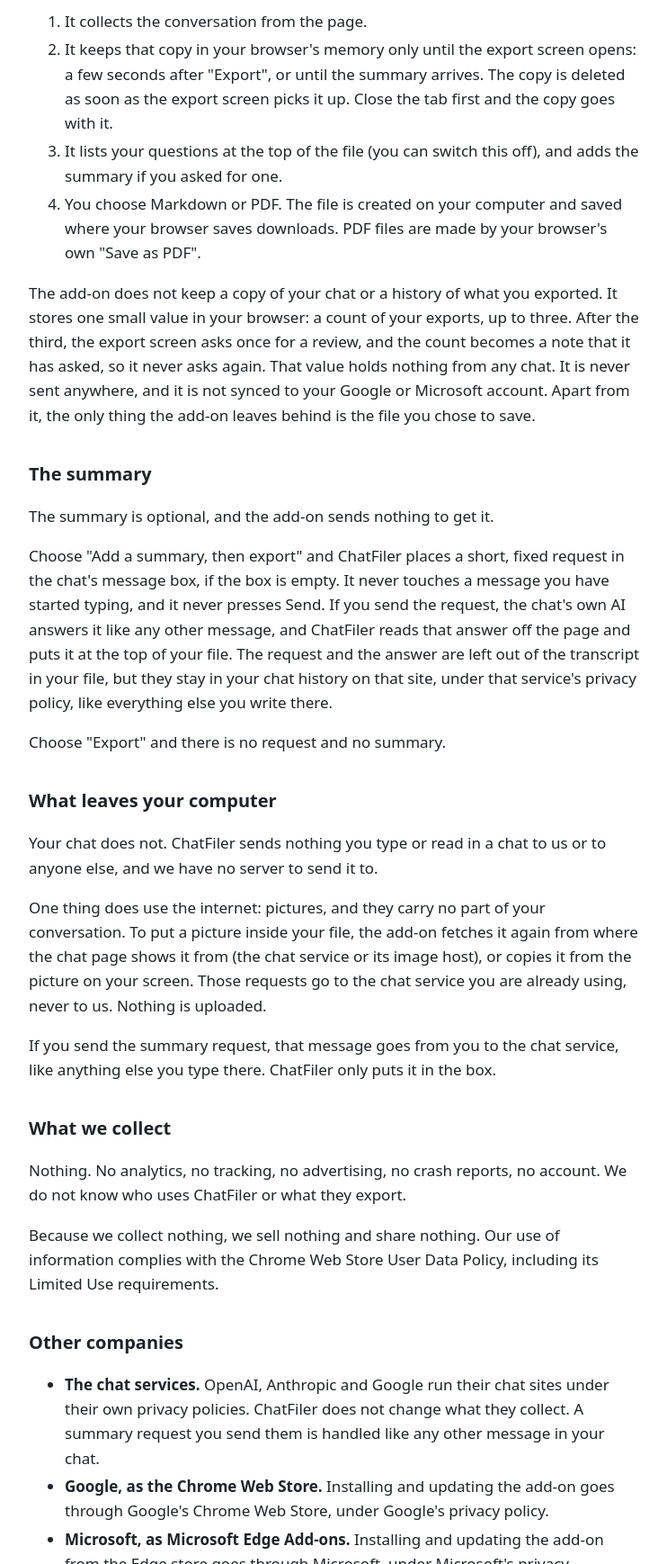
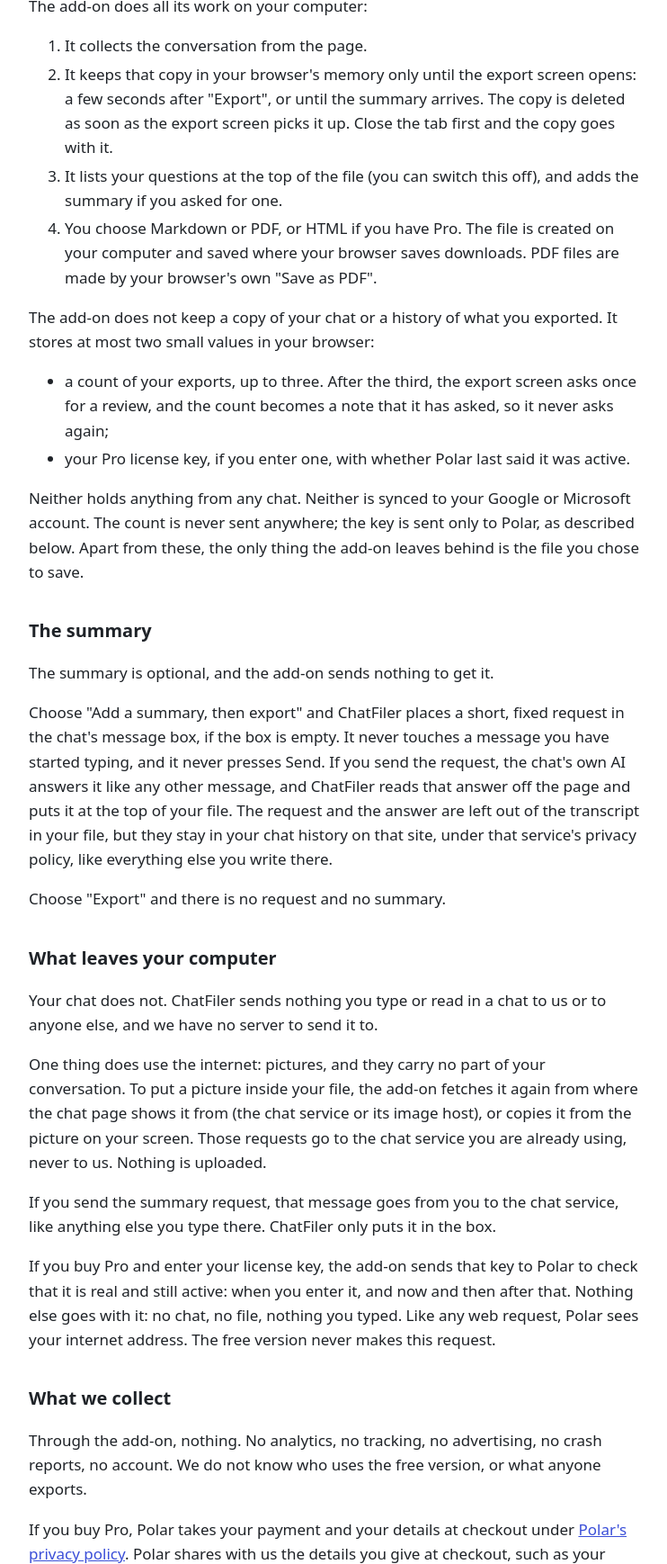
Before and after one commit to digitalx3d/chat-export, a plain HTML site: page privacy.html in a window 1280 px wide. Shown: the part 1062-2800 px from the top of the page at 90% size, without its empty margins (268-1010 px from the left). Drawn offline with Linux system fonts and the light colour scheme.

Commit message:
ChatFiler privacy page for 1.1.0: Pro license key check with Polar, HTML export for Pro, Polar as reseller; last updated 20 November 2026
Co-Authored-By: Claude Opus 5.5 <noreply@anthropic.com>

```diff
--- a/privacy.html
+++ b/privacy.html
@@ -12,8 +12,8 @@
 <header class="top"><a href="./"><img src="icon-128.png" width="28" height="28" alt="">ChatFiler</a></header>
 <main>
 <h1>Privacy policy</h1>
-<p><strong>ChatFiler, a browser add-on for Google Chrome and Microsoft Edge that saves your AI chats as files, by Digital-X, LLC (Arizona, USA).</strong> Last updated: 30 October 2026.</p>
-<p>The short version: ChatFiler turns the AI chat in front of you into a file on your computer. Your chat is never sent to us or to anyone else. We have no servers, no accounts and no analytics.</p>
+<p><strong>ChatFiler, a browser add-on for Google Chrome and Microsoft Edge that saves your AI chats as files, by Digital-X, LLC (Arizona, USA).</strong> Last updated: 20 November 2026.</p>
+<p>The short version: ChatFiler turns the AI chat in front of you into a file on your computer. Your chat is never sent to us or to anyone else. We have no servers, no accounts and no analytics. If you buy ChatFiler Pro, the add-on sends your license key to Polar, our reseller, to check it, and nothing else.</p>
 <p>Works with ChatGPT, Claude and Gemini. ChatFiler is independently developed and is not affiliated with, endorsed by or sponsored by OpenAI, Anthropic or Google.</p>
 <h2>What the add-on reads</h2>
 <p>ChatFiler reads a chat only when you ask it to: you click its toolbar button, or press Alt+Shift+E, on a chat page, and choose &quot;Export&quot; or &quot;Add a summary, then export&quot;. It reads that one tab. It cannot see other tabs or other websites, and it does nothing in the background while you browse.</p>
@@ -23,8 +23,10 @@
 <p>If you switch to another chat while ChatFiler is reading, the export stops, so two chats never end up in one file.</p>
 <h2>What happens to your chat</h2>
 <p>The add-on does all its work on your computer:</p>
-<ol><li>It collects the conversation from the page.</li><li>It keeps that copy in your browser's memory only until the export screen opens: a few seconds after &quot;Export&quot;, or until the summary arrives. The copy is deleted as soon as the export screen picks it up. Close the tab first and the copy goes with it.</li><li>It lists your questions at the top of the file (you can switch this off), and adds the summary if you asked for one.</li><li>You choose Markdown or PDF. The file is created on your computer and saved where your browser saves downloads. PDF files are made by your browser's own &quot;Save as PDF&quot;.</li></ol>
-<p>The add-on does not keep a copy of your chat or a history of what you exported. It stores one small value in your browser: a count of your exports, up to three. After the third, the export screen asks once for a review, and the count becomes a note that it has asked, so it never asks again. That value holds nothing from any chat. It is never sent anywhere, and it is not synced to your Google or Microsoft account. Apart from it, the only thing the add-on leaves behind is the file you chose to save.</p>
+<ol><li>It collects the conversation from the page.</li><li>It keeps that copy in your browser's memory only until the export screen opens: a few seconds after &quot;Export&quot;, or until the summary arrives. The copy is deleted as soon as the export screen picks it up. Close the tab first and the copy goes with it.</li><li>It lists your questions at the top of the file (you can switch this off), and adds the summary if you asked for one.</li><li>You choose Markdown or PDF, or HTML if you have Pro. The file is created on your computer and saved where your browser saves downloads. PDF files are made by your browser's own &quot;Save as PDF&quot;.</li></ol>
+<p>The add-on does not keep a copy of your chat or a history of what you exported. It stores at most two small values in your browser:</p>
+<ul><li>a count of your exports, up to three. After the third, the export screen asks once for a review, and the count becomes a note that it has asked, so it never asks again;</li><li>your Pro license key, if you enter one, with whether Polar last said it was active.</li></ul>
+<p>Neither holds anything from any chat. Neither is synced to your Google or Microsoft account. The count is never sent anywhere; the key is sent only to Polar, as described below. Apart from these, the only thing the add-on leaves behind is the file you chose to save.</p>
 <h2>The summary</h2>
 <p>The summary is optional, and the add-on sends nothing to get it.</p>
 <p>Choose &quot;Add a summary, then export&quot; and ChatFiler places a short, fixed request in the chat's message box, if the box is empty. It never touches a message you have started typing, and it never presses Send. If you send the request, the chat's own AI answers it like any other message, and ChatFiler reads that answer off the page and puts it at the top of your file. The request and the answer are left out of the transcript in your file, but they stay in your chat history on that site, under that service's privacy policy, like everything else you write there.</p>
@@ -33,11 +35,13 @@
 <p>Your chat does not. ChatFiler sends nothing you type or read in a chat to us or to anyone else, and we have no server to send it to.</p>
 <p>One thing does use the internet: pictures, and they carry no part of your conversation. To put a picture inside your file, the add-on fetches it again from where the chat page shows it from (the chat service or its image host), or copies it from the picture on your screen. Those requests go to the chat service you are already using, never to us. Nothing is uploaded.</p>
 <p>If you send the summary request, that message goes from you to the chat service, like anything else you type there. ChatFiler only puts it in the box.</p>
+<p>If you buy Pro and enter your license key, the add-on sends that key to Polar to check that it is real and still active: when you enter it, and now and then after that. Nothing else goes with it: no chat, no file, nothing you typed. Like any web request, Polar sees your internet address. The free version never makes this request.</p>
 <h2>What we collect</h2>
-<p>Nothing. No analytics, no tracking, no advertising, no crash reports, no account. We do not know who uses ChatFiler or what they export.</p>
-<p>Because we collect nothing, we sell nothing and share nothing. Our use of information complies with the Chrome Web Store User Data Policy, including its Limited Use requirements.</p>
+<p>Through the add-on, nothing. No analytics, no tracking, no advertising, no crash reports, no account. We do not know who uses the free version, or what anyone exports.</p>
+<p>If you buy Pro, Polar takes your payment and your details at checkout under <a href="https://polar.sh/legal/privacy">Polar's privacy policy</a>. Polar shares with us the details you give at checkout, such as your name, email address and billing address, and what you bought, so we can help with your order. We don't see your card number, and we don't add you to a mailing list.</p>
+<p>We sell nothing and share nothing. Our use of information complies with the Chrome Web Store User Data Policy, including its Limited Use requirements.</p>
 <h2>Other companies</h2>
-<ul><li><strong>The chat services.</strong> OpenAI, Anthropic and Google run their chat sites under their own privacy policies. ChatFiler does not change what they collect. A summary request you send them is handled like any other message in your chat.</li><li><strong>Google, as the Chrome Web Store.</strong> Installing and updating the add-on goes through Google's Chrome Web Store, under Google's privacy policy.</li><li><strong>Microsoft, as Microsoft Edge Add-ons.</strong> Installing and updating the add-on from the Edge store goes through Microsoft, under Microsoft's privacy statement.</li></ul>
+<ul><li><strong>The chat services.</strong> OpenAI, Anthropic and Google run their chat sites under their own privacy policies. ChatFiler does not change what they collect. A summary request you send them is handled like any other message in your chat.</li><li><strong>Google, as the Chrome Web Store.</strong> Installing and updating the add-on goes through Google's Chrome Web Store, under Google's privacy policy.</li><li><strong>Polar, our reseller.</strong> Polar sells ChatFiler Pro as the merchant of record, under its own privacy policy, and checks Pro license keys for the add-on.</li><li><strong>Microsoft, as Microsoft Edge Add-ons.</strong> Installing and updating the add-on from the Edge store goes through Microsoft, under Microsoft's privacy statement.</li></ul>
 <h2>Children</h2>
 <p>ChatFiler is not directed at children under 13, and it collects nothing from anyone.</p>
 <h2>Changes to this policy</h2>
```
